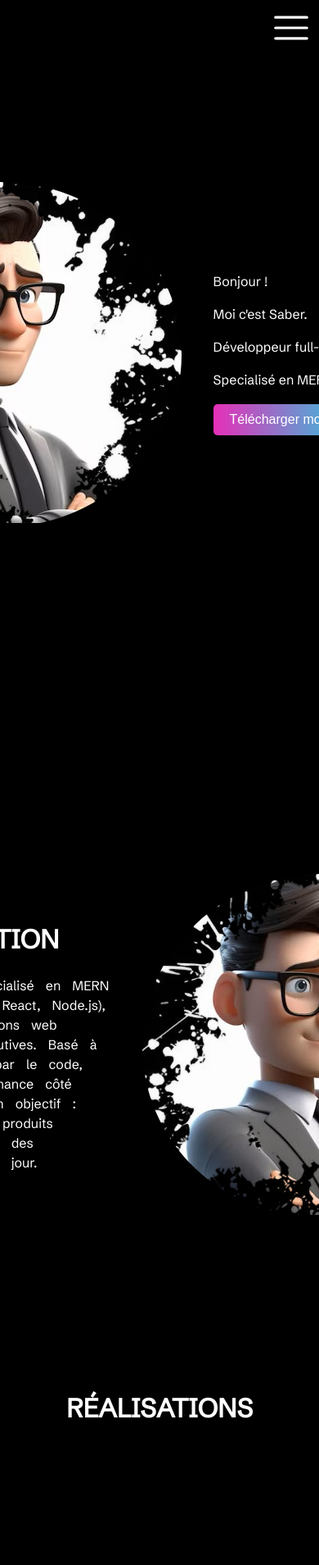
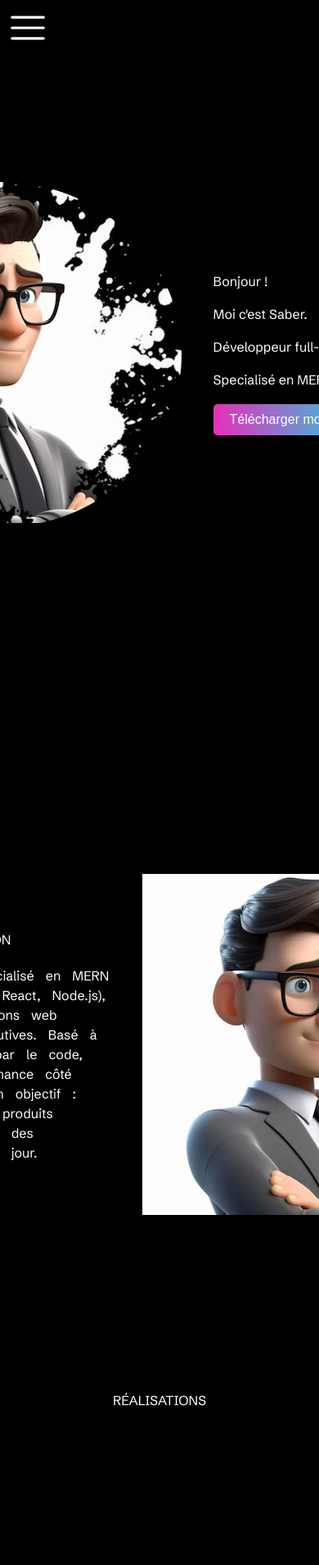
Before and after one commit to djerbiano/portfolio2025, a Next.js app: page / in a window 390 px wide. Shown: the top 1909 px of the page at 82% size. Built offline with nearby package versions, Linux system fonts and the light colour scheme.

Commit message:
Update hamburger menu display and responsive CSS styles

```diff
--- a/app/_ui/AboutMe.jsx
+++ b/app/_ui/AboutMe.jsx
@@ -4,7 +4,7 @@ export default function AboutMe() {
   return (
     <div className={styles.aboutContainer} id="presentation">
       <div className={styles.aboutTextContainer}>
-      <h1>PRÉSENTATION</h1>
+      <p className={styles.title}>PRÉSENTATION</p>
         <p>
           Développeur full-stack spécialisé en MERN Stack (MongoDB, Express, React, Node.js), je développe des
           applications web modernes, rapides et évolutives. Basé à Brest, je suis passionné par le code, l’UX soignée et
--- a/app/_ui/OneProject.jsx
+++ b/app/_ui/OneProject.jsx
@@ -1,11 +1,10 @@
 import styles from "../page.module.css";
+import Image from "next/image";
 export default function OneProject() {
   return (
     <div className={styles.project}>
-      <h1>nom du projet</h1>
-      <p>description</p>
-      <img src="/project.png" alt="image du projet" />
-
+      <p>nom du projet</p>
+      <Image src="/mask3.png" alt="image du projet" width={400} height={400} />
     </div>
   );
 }
--- a/app/_ui/Projects.jsx
+++ b/app/_ui/Projects.jsx
@@ -3,13 +3,12 @@ import OneProject from "./OneProject";
 export default function Projects() {
   return (
     <div className={styles.projectsContainer} id="realisation">
-      <h1>RÉALISATIONS</h1>
+      <p className={styles.title}>RÉALISATIONS</p>
       <div className={styles.projects}>
         <OneProject />
         <OneProject />
         <OneProject />
       </div>
-
     </div>
   );
 }
--- a/app/page.js
+++ b/app/page.js
@@ -1,4 +1,3 @@
-import Image from "next/image";
 import { Schibsted_Grotesk } from "next/font/google";
 import styles from "./page.module.css";
 import Header from "./_ui/Header";
--- a/app/page.module.css
+++ b/app/page.module.css
@@ -7,6 +7,20 @@
 }
 .hamburgerIcon {
   display: none;
+  @media (max-width: 768px) {
+    display: block;
+    position: fixed;
+    top: 10px;
+    left: 10px;
+    font-size: 3rem;
+    cursor: pointer;
+    z-index: 1000;
+    .hamburgerIcon {
+      svg:active {
+        transform: scale(0.9);
+      }
+    }
+  }
 }
 .header {
   position: fixed;
@@ -37,6 +51,21 @@
       color: #000000;
     }
   }
+  @media (max-width: 768px) {
+    width: max-content;
+    top: 0;
+    left: 0;
+    transform: none;
+    border-radius: 0;
+    flex-direction: column;
+    padding: 10px 20px;
+
+    nav {
+      flex-direction: column;
+      margin-top: 50px;
+      height: 100vh;
+    }
+  }
 }
 .heroContainer {
   display: flex;
@@ -47,7 +76,6 @@
   margin-top: 10vh;
   gap: 10vw;
   margin: auto;
-}
   .heroTextContainer {
     display: flex;
     flex-direction: column;
@@ -78,10 +106,21 @@
     mask-position: center;
     border-radius: 50%;
   }
+}
+
 .heroImage {
   width: 100%;
   height: 100%;
   object-fit: contain;
+}
+
+.title {
+  font-size: 1.5rem;
+  margin-bottom: 20px;
+  text-align: center;
+  @media (max-width: 768px) {
+    font-size: 1rem;
+  }
 }
 
 .aboutContainer {
@@ -93,15 +132,15 @@
   margin-top: 10vh;
   gap: 10vw;
   margin: auto;
-}
   .aboutTextContainer {
     width: 30%;
     word-spacing: 10px;
     line-height: 1.5;
 
-  h1{
+    h1 {
       margin-bottom: 20px;
       text-align: center;
+    }
   }
 }
 
@@ -115,7 +154,6 @@
   margin-top: 10vh;
   gap: 10vw;
   margin: auto;
-}
   .projects {
     display: flex;
     justify-content: center;
@@ -124,6 +162,8 @@
     gap: 10vw;
     margin: auto;
   }
+}
+
 .project {
   display: flex;
   flex-direction: column;
@@ -143,44 +183,11 @@
   }
 }
 @media (max-width: 768px) {
-  .header {
-    width: 100%;
-    left: auto;
-    right: 0;
-    transform: none;
-    border-radius: 0;
-    flex-direction: column;
-    padding: 10px 20px;
-    top: 0;
-
-    nav {
-      flex-direction: column;
-      margin-top: 50px;
-      height: 100vh;
-    }
-  }
-
-  .hamburgerIcon {
-    display: block;
-    position: absolute;
-    top: 10px;
-    right: 10px;
-    font-size: 3rem;
-    cursor: pointer;
-    z-index: 1000;
-  }
-
-  .hamburgerIcon {
-    svg:active {
-      transform: scale(0.9);
-    }
-  }
-
   .openMenu {
     transform: translateX(0);
   }
 
   .closeMenu {
-    transform: translateX(100%);
+    transform: translateX(-100%);
   }
 }
```
Lines whose indentation alone changed are shown as unchanged.
